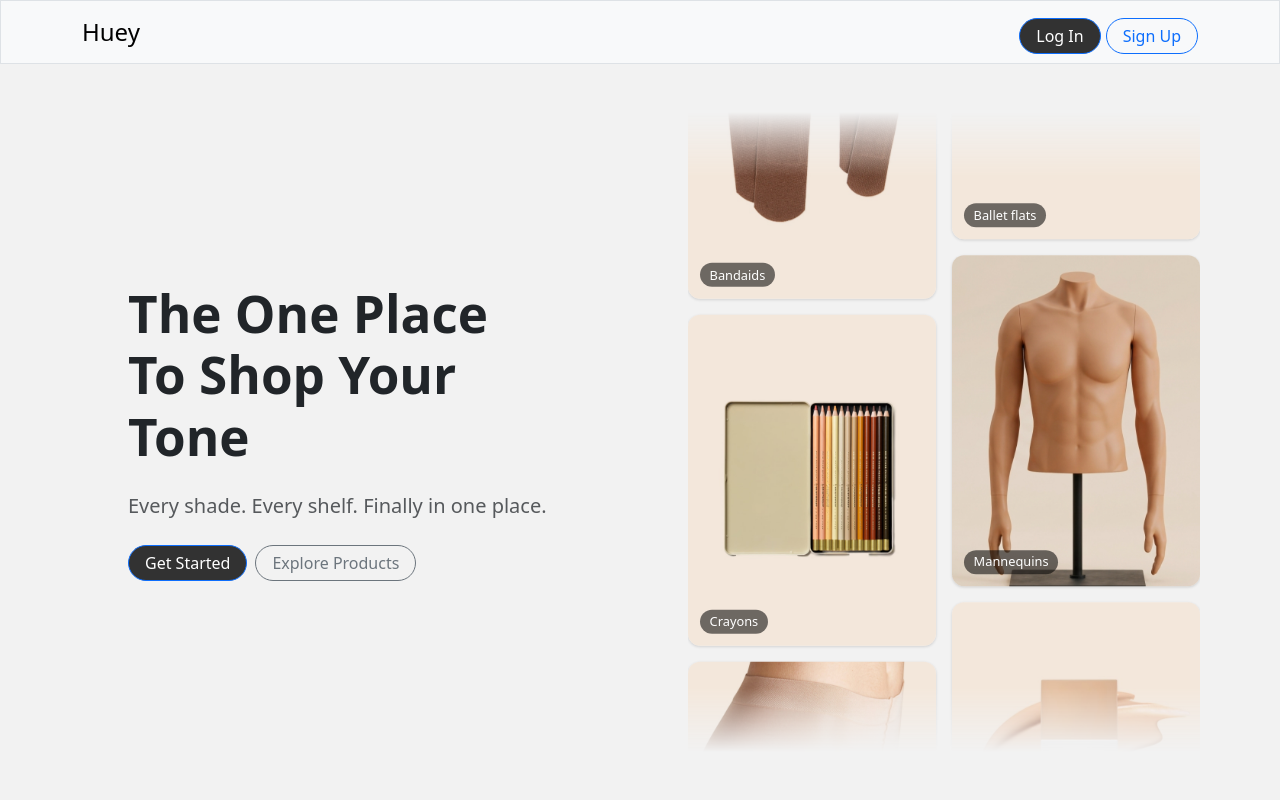
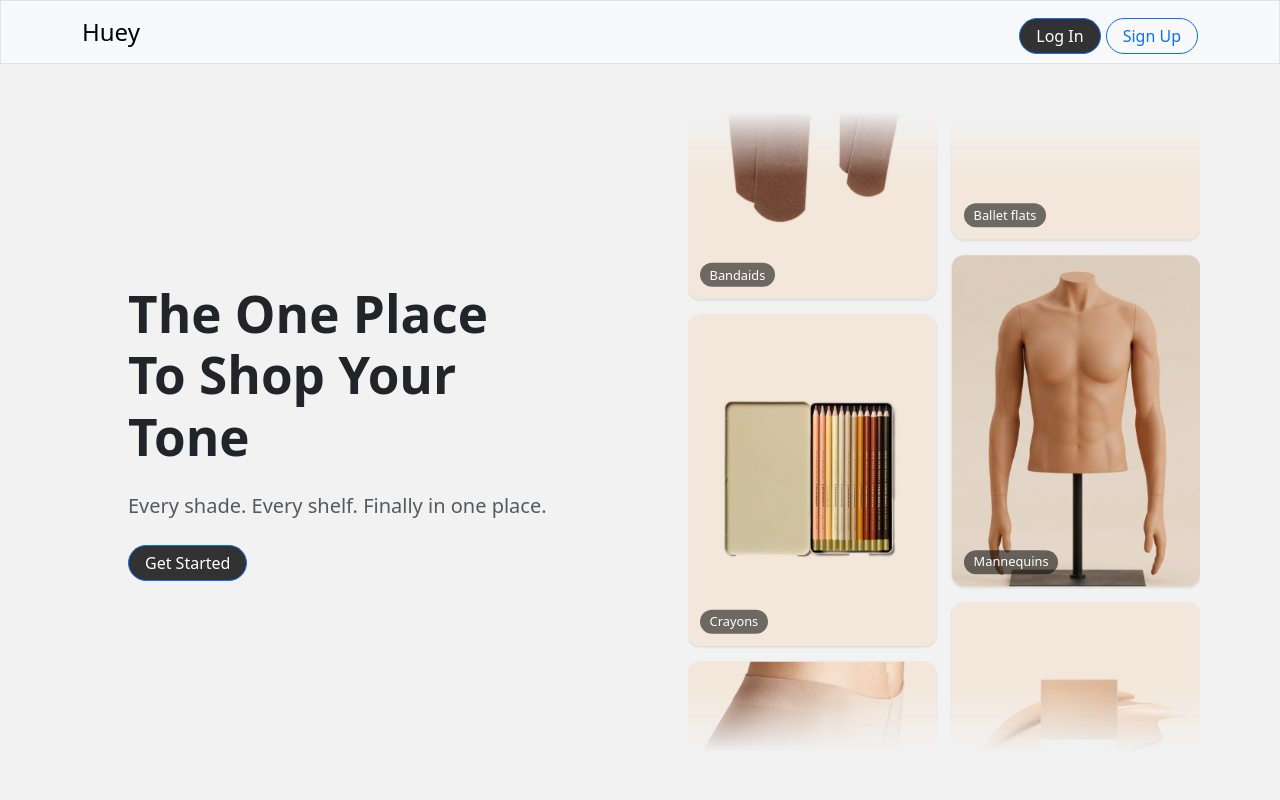
Before and after one commit to Doshimatoshi/Huey, a Flask app: page / in a window 1280 px wide. Run offline with Flask 3, Linux system fonts and the light colour scheme; some libraries are stand-ins or nearby versions.

Commit message:
Fri, Oct 16, 2026, 9:04 AM +02:00

```diff
--- a/templates/landing.html
+++ b/templates/landing.html
@@ -15,7 +15,6 @@
             </p>
             <div class="d-flex gap-2 mt-4">
                 <a class="btn btn-primary btn-lg" href="/signup">Get Started</a>
-                <a class="btn btn-outline-secondary btn-lg" href="/products">Explore Products</a>
             </div>
         </div>
         {% set left_images = [
```
